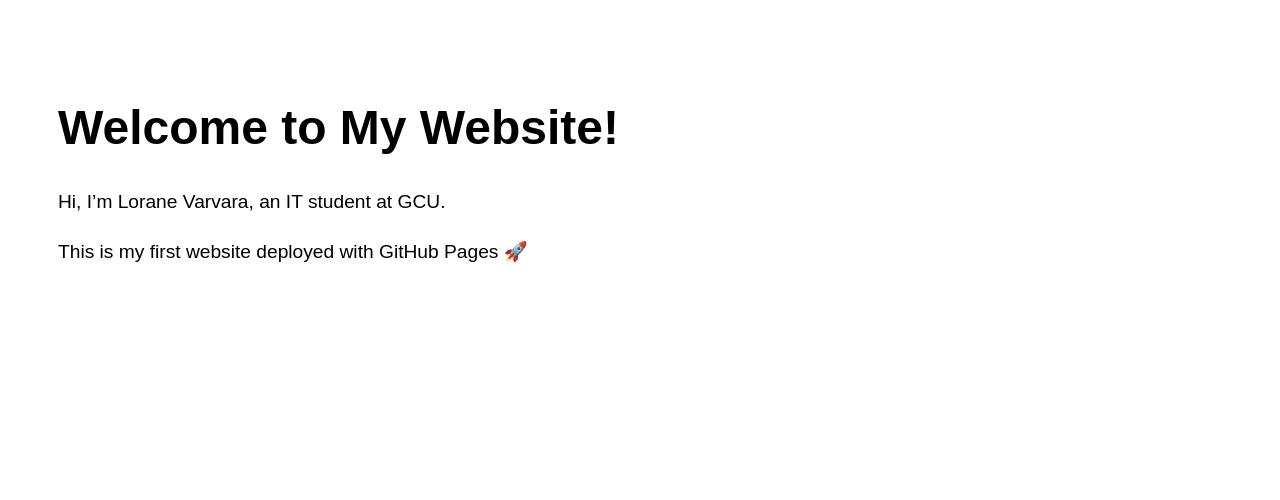
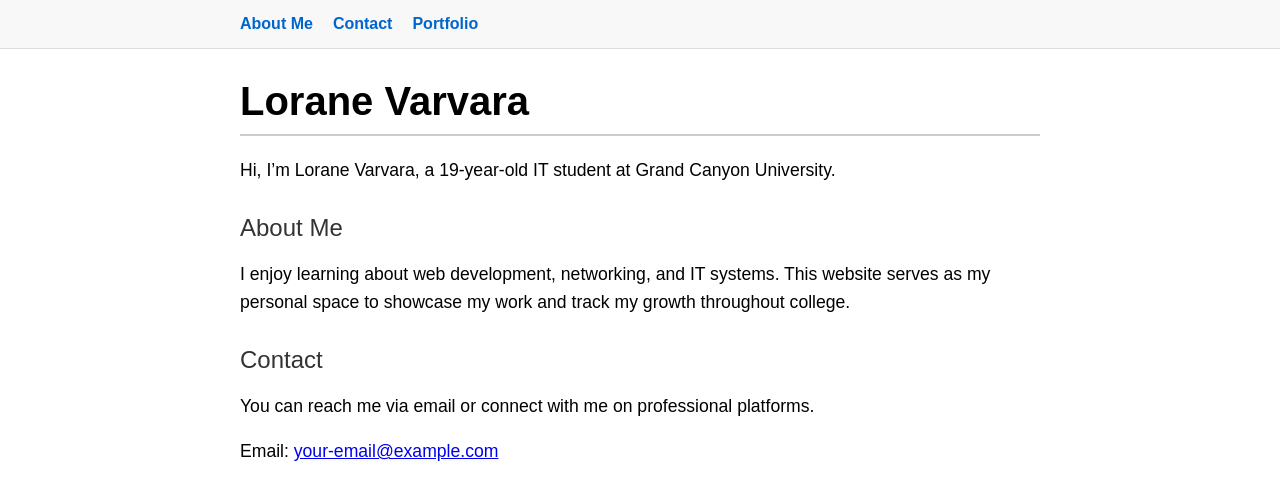
Before and after one commit to loranevarvara/loranevarvara.github.io, a plain HTML site: page index.html in a window 1280 px wide. Drawn offline with Linux system fonts and the light colour scheme.

Commit message:
Update index.html
Add navigation bar for professional layout

```diff
--- a/index.html
+++ b/index.html
@@ -1,30 +1,96 @@
 <!DOCTYPE html>
-<html>
+<html lang="en">
 <head>
-  <title>Lorane's About Me</title>
   <meta charset="UTF-8">
+  <title>Lorane Varvara - About Me</title>
   <style>
     body {
-      background-color: white; /* white background */
-      color: black;            /* black text */
-      font-family: Arial, sans-serif;
-      text-align: left;        /* align text to the left */
-      padding: 50px;
+      background-color: white;
+      color: black;
+      font-family: Arial, Helvetica, sans-serif;
+      margin: 0;
+      padding: 0;
+    }
+
+    /* Navigation Bar */
+    nav {
+      background-color: #f8f8f8;
+      border-bottom: 1px solid #ddd;
+      padding: 15px 0;
+    }
+    nav .container {
+      display: flex;
+      max-width: 800px;
+      margin: 0 auto;
+      padding: 0 20px;
+      align-items: center;
+      justify-content: flex-start;
+    }
+    nav a {
+      color: #0066cc;
+      text-decoration: none;
+      margin-right: 20px;
+      font-weight: bold;
+    }
+    nav a:hover {
+      text-decoration: underline;
+    }
+
+    /* Main content */
+    .container {
+      max-width: 800px;
+      margin: 30px auto;
+      padding: 0 20px;
+    }
+
+    h1 {
+      font-size: 2.5em;
+      margin-bottom: 0.5em;
+      border-bottom: 2px solid #ccc;
+      padding-bottom: 10px;
+    }
+
+    p {
+      font-size: 1.1em;
+      margin-bottom: 15px;
       line-height: 1.6;
     }
-    h1 {
-      font-size: 3em;
-      margin-bottom: 20px;
-    }
-    p {
-      font-size: 1.2em;
-      margin-bottom: 15px;
+
+    .section-title {
+      font-size: 1.5em;
+      margin-top: 30px;
+      margin-bottom: 10px;
+      color: #333;
     }
   </style>
 </head>
 <body>
-  <h1>Welcome to My Website!</h1>
-  <p>Hi, I’m Lorane Varvara, an IT student at GCU.</p>
-  <p>This is my first website deployed with GitHub Pages 🚀</p>
+
+  <!-- Navigation -->
+  <nav>
+    <div class="container">
+      <a href="index.html">About Me</a>
+      <a href="contact.html">Contact</a>
+      <a href="portfolio.html">Portfolio</a>
+    </div>
+  </nav>
+
+  <!-- Main content -->
+  <div class="container">
+    <h1>Lorane Varvara</h1>
+    <p>Hi, I’m Lorane Varvara, a 19-year-old IT student at Grand Canyon University.</p>
+
+    <div class="section">
+      <div class="section-title">About Me</div>
+      <p>I enjoy learning about web development, networking, and IT systems. This website serves as my personal space to showcase my work and track my growth throughout college.</p>
+    </div>
+
+    <div class="section">
+      <div class="section-title">Contact</div>
+      <p>You can reach me via email or connect with me on professional platforms.</p>
+      <p>Email: <a href="mailto:your-email@example.com">your-email@example.com</a></p>
+    </div>
+  </div>
+
 </body>
 </html>
```
